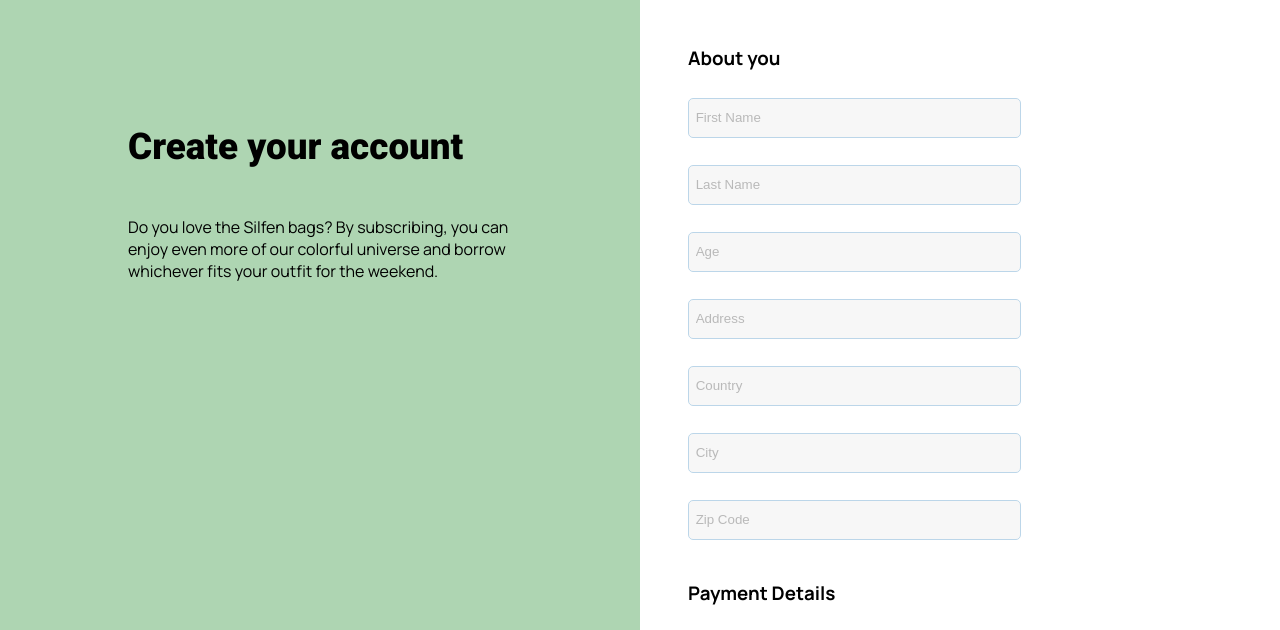
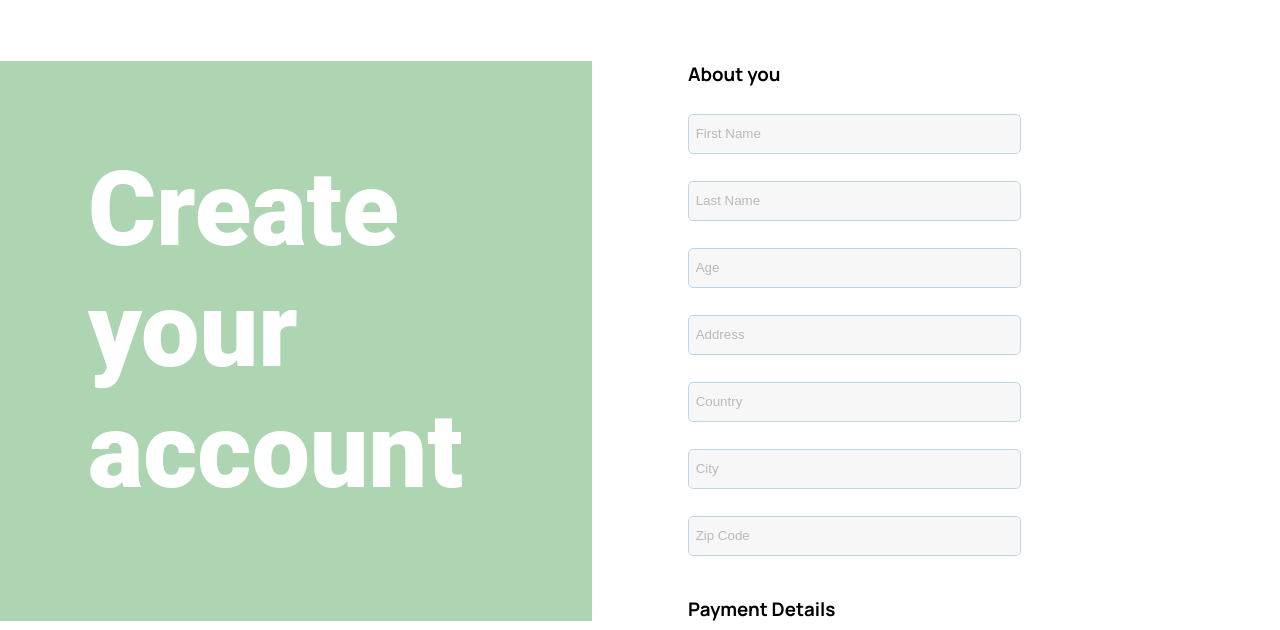
Before and after one commit to heidivincentz/silfenxteam3, a plain HTML site: page createaccount.html in a window 1280 px wide. Shown: the part 93-723 px from the top of the page. Drawn offline with Linux system fonts and the light colour scheme.

Commit message:
desktop view

```diff
--- a/css/signup.css
+++ b/css/signup.css
@@ -3,16 +3,6 @@
   margin: 0;
 }
 
-body {
-  height: 100vh;
-  background: linear-gradient(
-    to right,
-    #aed5b2 0%,
-    #aed5b2 50%,
-    #ffffff 50%,
-    #ffffff 100%
-  );
-}
 #signupbutton {
   background-color: #7bafd4;
   border: none;
@@ -58,17 +48,36 @@ input {
     grid-template-columns: 1fr 1fr;
   }
 
-  #lovesilfen {
+  #lovesilfen h1 {
+    height: 70vh;
+    background: linear-gradient(to right, #aed5b2 0%, #aed5b2 100%);
+    margin-top: 4rem;
+    margin-left: 0;
+  }
+
+  #lovesilfen h1 {
+    font-size: 6.5rem;
+    color: white;
+    padding: 5.5rem;
+  }
+
+  #lovesilfen p {
+    padding: 0rem 5rem 2rem 2rem;
+    font-size: 1.2rem;
+  }
+
+  /* #lovesilfen {
     grid-column: 1/2;
     display: flex;
     flex-direction: column;
     padding: 5em;
-  }
+  } */
 
   #form {
     grid-column: 3/4;
     display: flex;
     flex-direction: column;
+    margin-top: 4rem;
   }
 }
 
```
